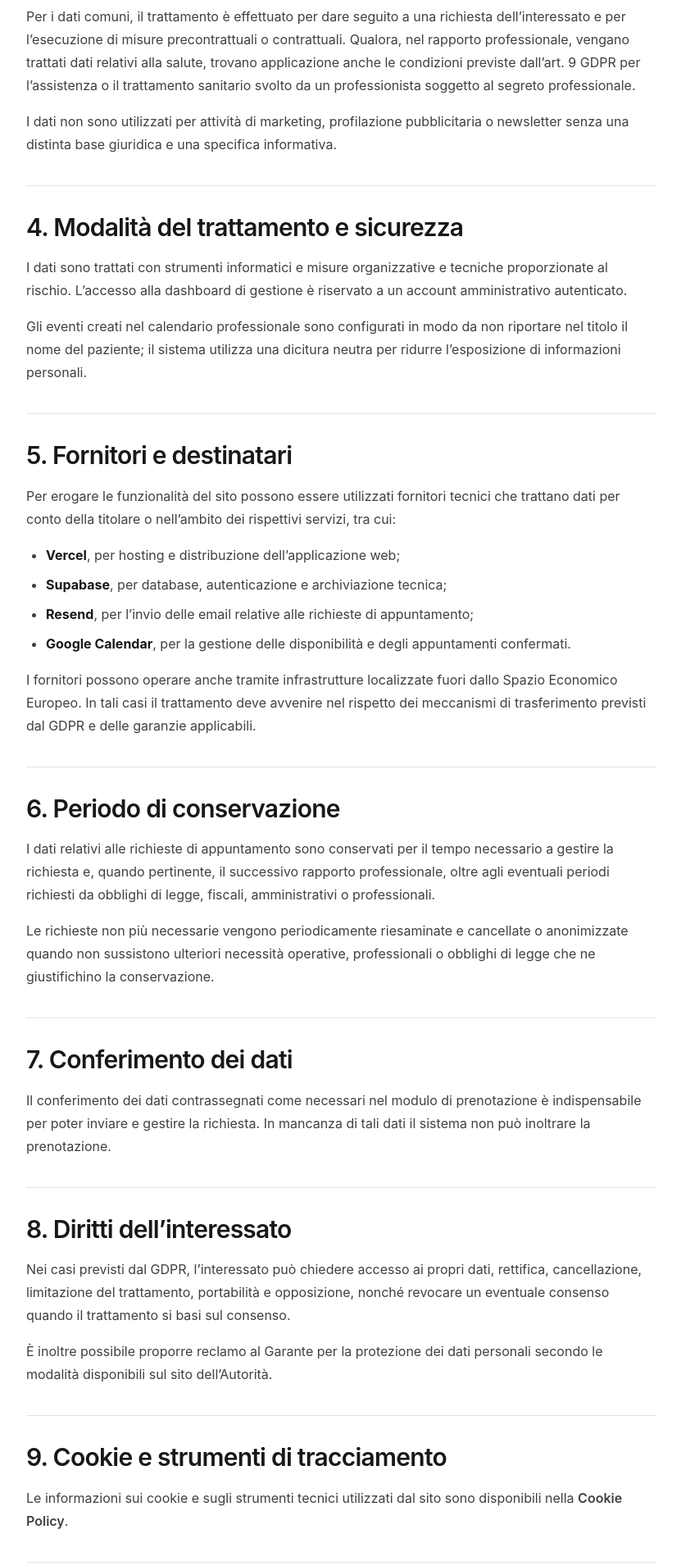
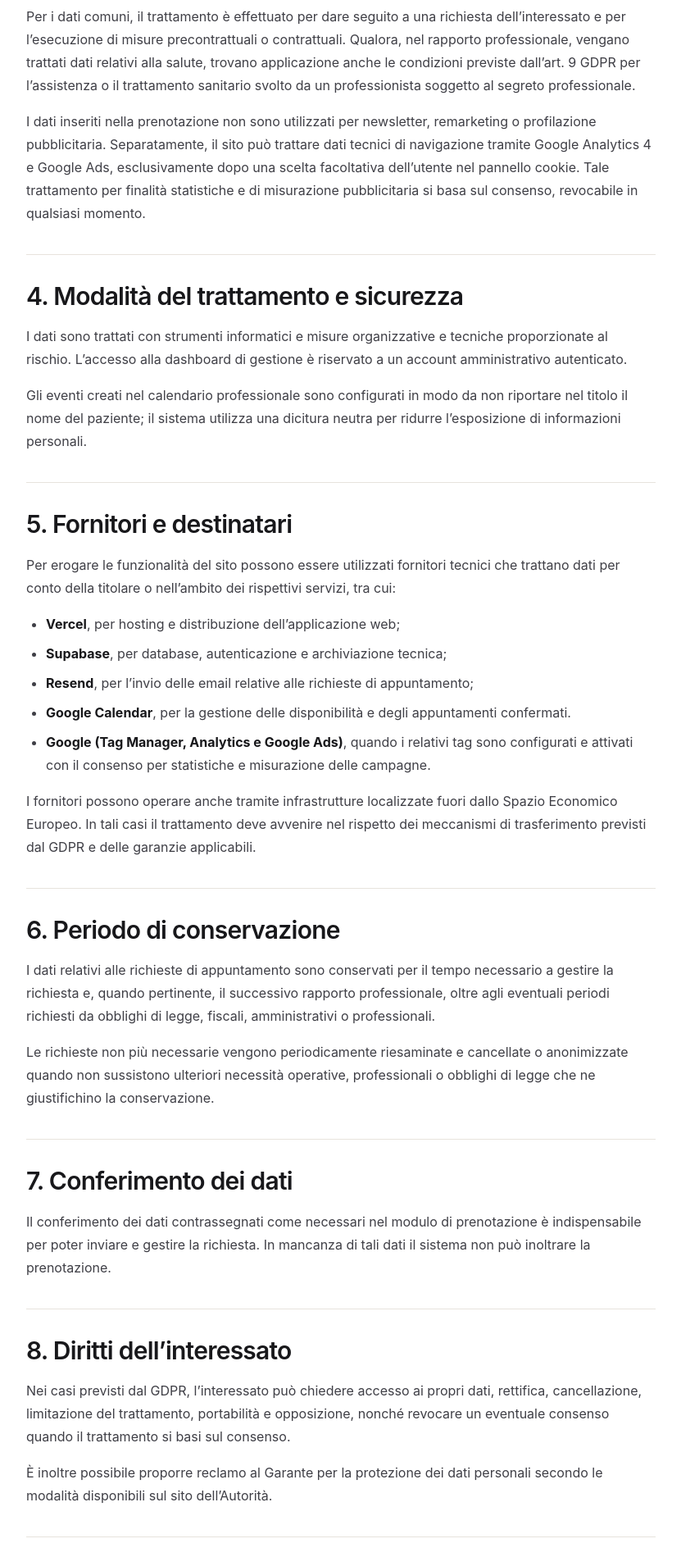
Before and after one commit to Yvanesse/giorgia-psychologist, a Next.js app: page /privacy-policy in a window 1280 px wide. Shown: the part 1180-3090 px from the top of the page at 82% size, without its empty margins (224-1055 px from the left). Built offline with nearby package versions, Linux system fonts and the light colour scheme.

Commit message:
docs: disclose optional analytics and advertising measurement in privacy policy

```diff
--- a/src/app/privacy-policy/page.tsx
+++ b/src/app/privacy-policy/page.tsx
@@ -72,8 +72,10 @@ export default function PrivacyPolicyPage() {
                   trattamento sanitario svolto da un professionista soggetto al segreto professionale.
                 </p>
                 <p>
-                  I dati non sono utilizzati per attività di marketing, profilazione pubblicitaria o newsletter senza una distinta
-                  base giuridica e una specifica informativa.
+                  I dati inseriti nella prenotazione non sono utilizzati per newsletter, remarketing o profilazione pubblicitaria.
+                  Separatamente, il sito può trattare dati tecnici di navigazione tramite Google Analytics 4 e Google Ads,
+                  esclusivamente dopo una scelta facoltativa dell’utente nel pannello cookie. Tale trattamento per finalità
+                  statistiche e di misurazione pubblicitaria si basa sul consenso, revocabile in qualsiasi momento.
                 </p>
               </PolicySection>
 
@@ -98,6 +100,7 @@ export default function PrivacyPolicyPage() {
                   <li><strong className="text-ink">Supabase</strong>, per database, autenticazione e archiviazione tecnica;</li>
                   <li><strong className="text-ink">Resend</strong>, per l’invio delle email relative alle richieste di appuntamento;</li>
                   <li><strong className="text-ink">Google Calendar</strong>, per la gestione delle disponibilità e degli appuntamenti confermati.</li>
+                  <li><strong className="text-ink">Google (Tag Manager, Analytics e Google Ads)</strong>, quando i relativi tag sono configurati e attivati con il consenso per statistiche e misurazione delle campagne.</li>
                 </ul>
                 <p>
                   I fornitori possono operare anche tramite infrastrutture localizzate fuori dallo Spazio Economico Europeo.
@@ -138,7 +141,11 @@ export default function PrivacyPolicyPage() {
 
               <PolicySection title="9. Cookie e strumenti di tracciamento">
                 <p>
-                  Le informazioni sui cookie e sugli strumenti tecnici utilizzati dal sito sono disponibili nella{" "}
+                  I cookie e gli altri strumenti di tracciamento facoltativi sono disattivati per impostazione predefinita.
+                  Il visitatore può accettare o rifiutare separatamente le statistiche e la misurazione delle campagne,
+                  modificando la scelta in qualsiasi momento tramite “Preferenze cookie” nel piè di pagina.
+                  Il sistema non trasmette nei relativi eventi di misurazione nome, email, telefono, motivo clinico
+                  o tipologia del colloquio. Per ulteriori dettagli consultare la{" "}
                   <a className="font-semibold text-primary underline underline-offset-4" href="/cookie-policy">
                     Cookie Policy
                   </a>.
```
